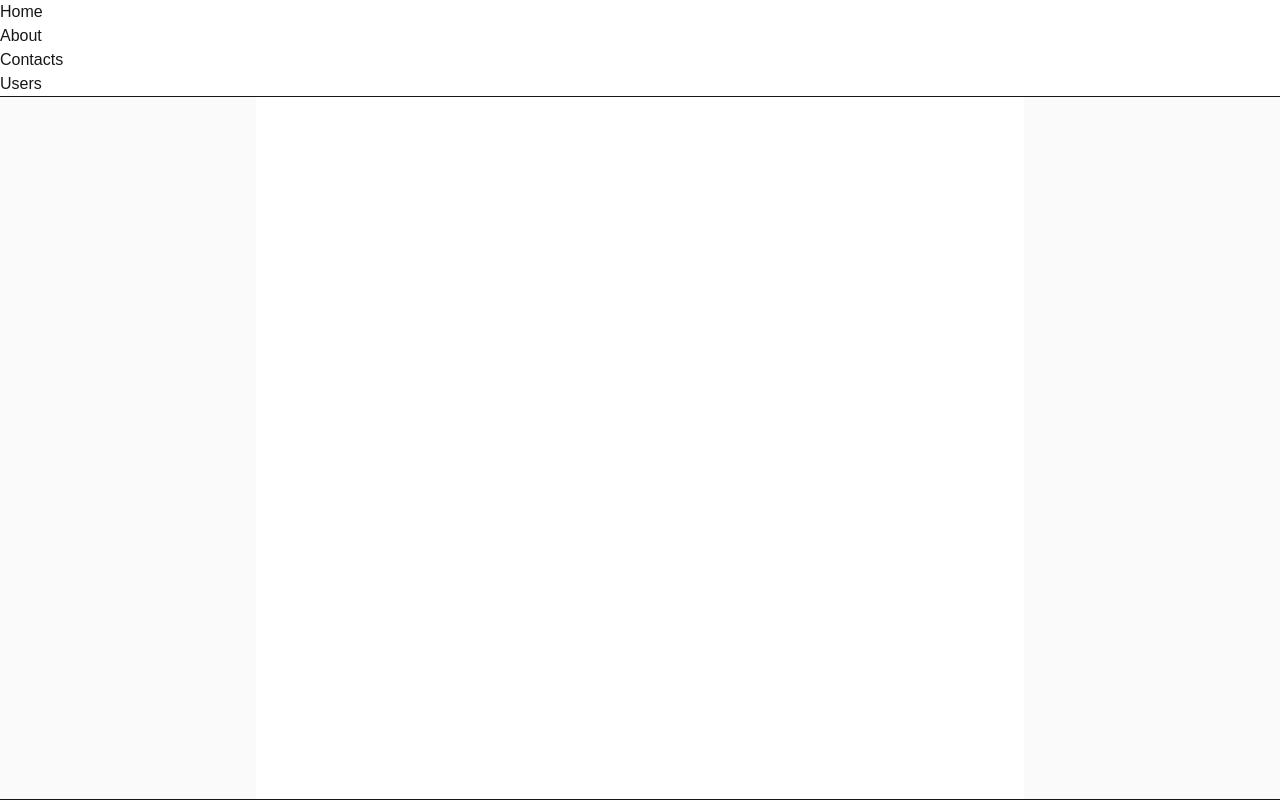
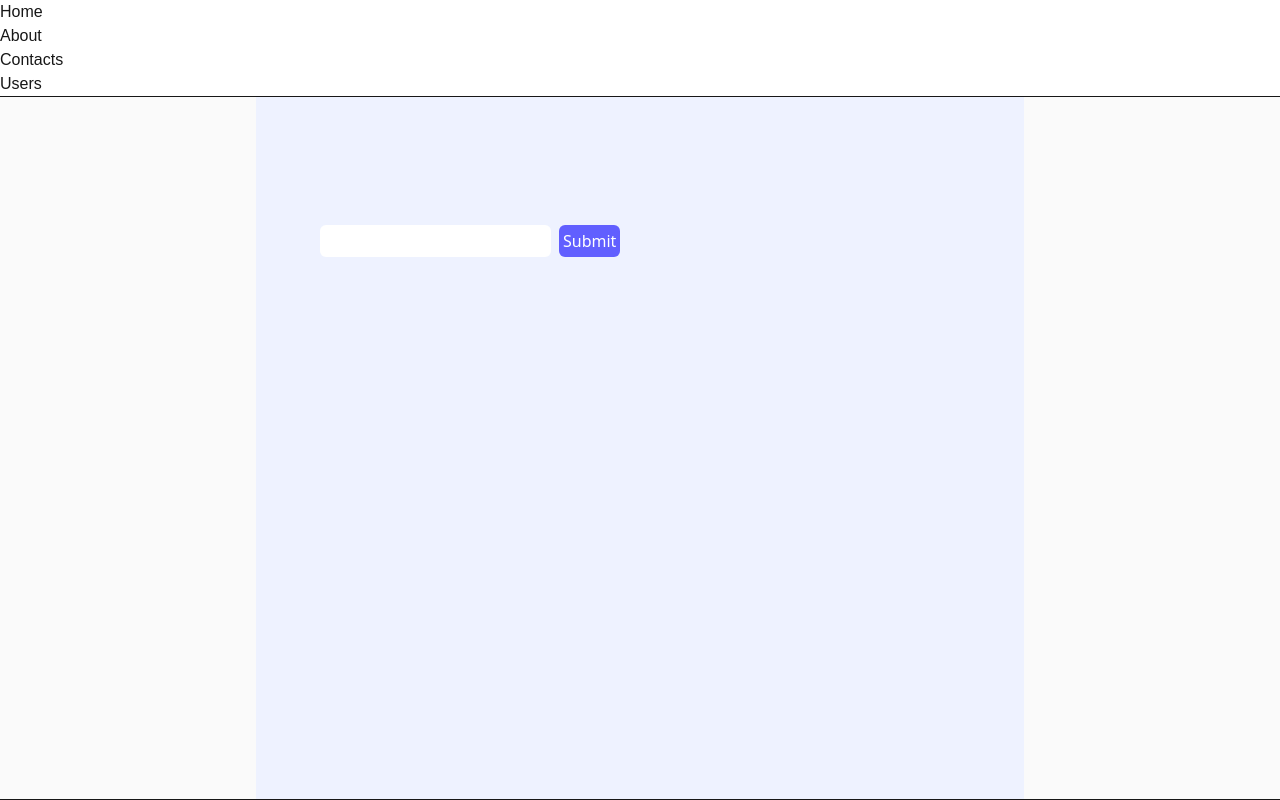
Before and after one commit to yu-nykanorova/nextjs_practice, a Next.js app: page / in a window 1280 px wide. Built offline with nearby package versions, Linux system fonts and the light colour scheme.

Commit message:
added simple form

```diff
--- a/src/app/page.tsx
+++ b/src/app/page.tsx
@@ -2,8 +2,11 @@
 export default function Home() {
   return (
     <div className="flex flex-col flex-1 items-center justify-center bg-zinc-50 font-sans dark:bg-black">
-      <main className="flex flex-1 w-full max-w-3xl flex-col items-center justify-between py-32 px-16 bg-white dark:bg-black sm:items-start">
-
+      <main className="flex flex-1 w-full max-w-3xl flex-col items-center justify-between py-32 px-16 bg-indigo-50 dark:bg-black sm:items-start">
+          <form action="" className="flex justify-center">
+              <input type="text" name={"name"} className="bg-white mr-2 rounded-md"/>
+              <button className="p-1 text-white bg-indigo-500 rounded-md">Submit</button>
+          </form>
       </main>
     </div>
   );
```
Also changed, not shown: src/app/submit/page.tsx (added).
